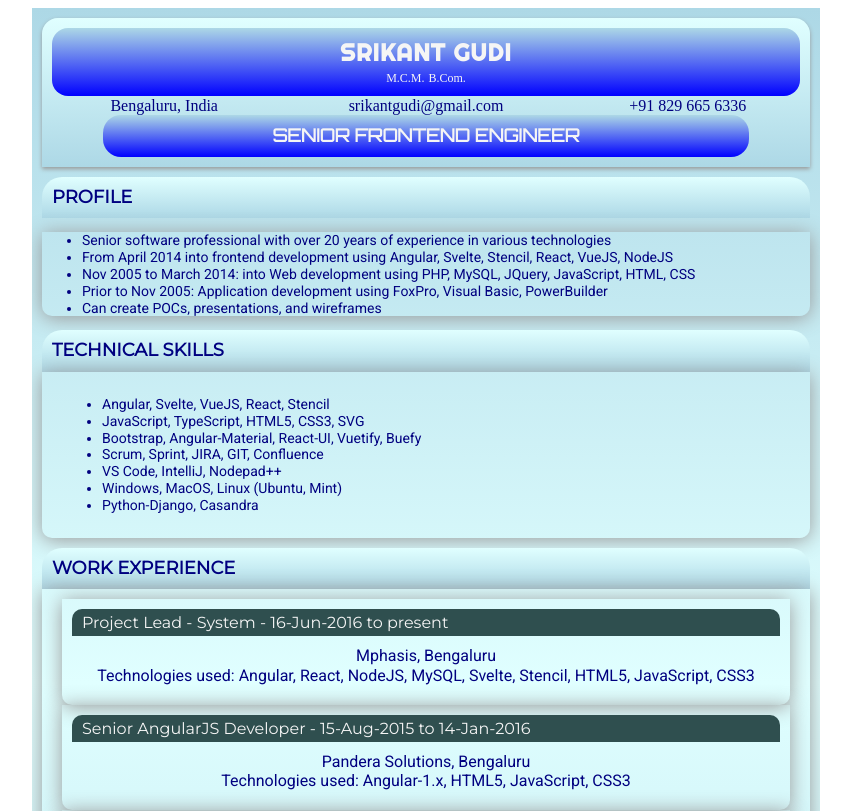
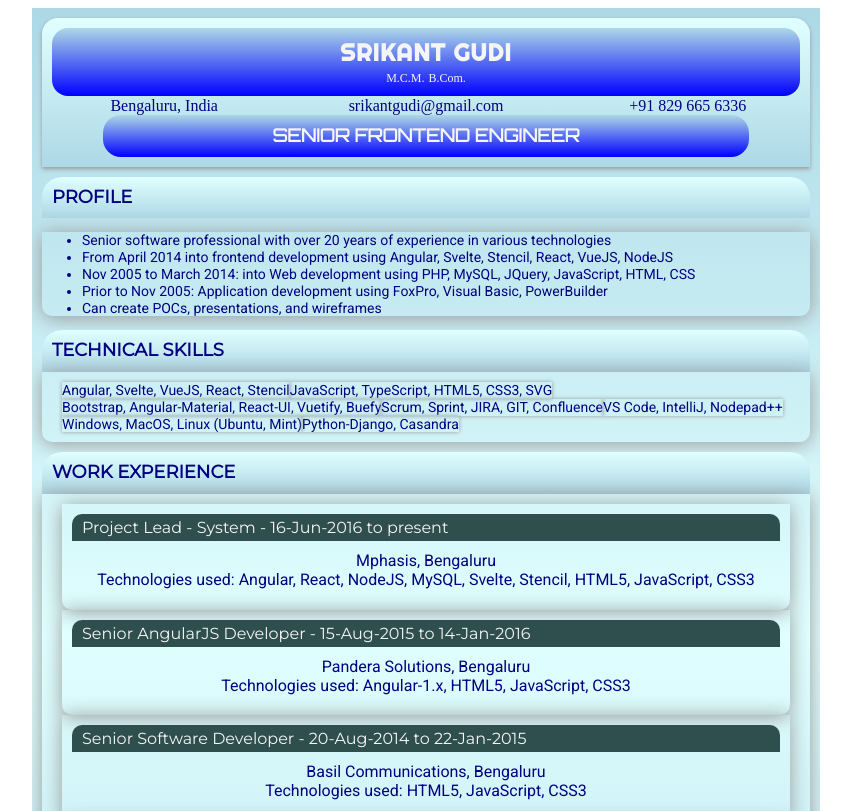
Before and after one commit to srikantgudi/srikantgudi.github.io, a Svelte app: page / in a window 1280 px wide. Shown: the top 811 px of the page, without its empty margins (214-1065 px from the left). Built offline with nearby package versions, Linux system fonts and the light colour scheme.

Commit message:
Update App.svelte

```diff
--- a/src/App.svelte
+++ b/src/App.svelte
@@ -94,8 +94,14 @@
 		font-size: 12px;
 	}
 	.skills {
-    font-family: Roboto;
-    font-size: 14px;
+		display: flex;
+		flex-flow: row wrap;
+		font-family: Roboto;
+		font-size: 14px;
+	}
+	.skill {
+		min-width: 100px;
+		box-shadow: 0 0 4px #999;
 	}
 	.exp {
 		display: flex;
@@ -187,11 +193,9 @@
 		</div>
 		<div class="box list">
 			<div class="skills">
-				<ul>
-					{#each data.skills as text}
-					<li>{text}</li>
-					{/each}
-				</ul>
+				{#each data.skills as text}
+				<div class="skill">{text}</div>
+				{/each}
 			</div>
 		</div>
 	</div>
```
